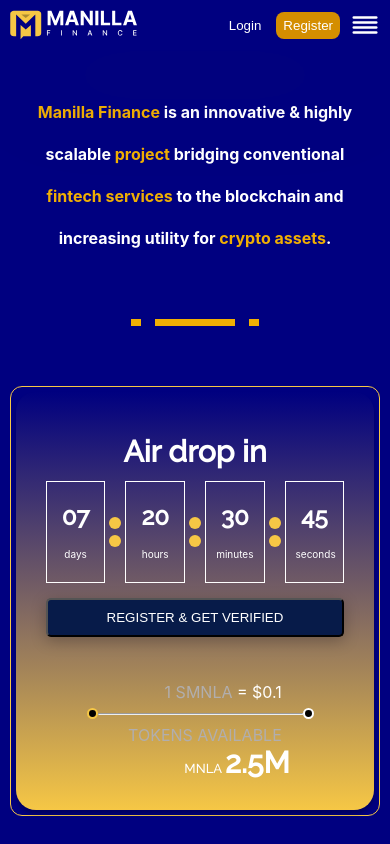
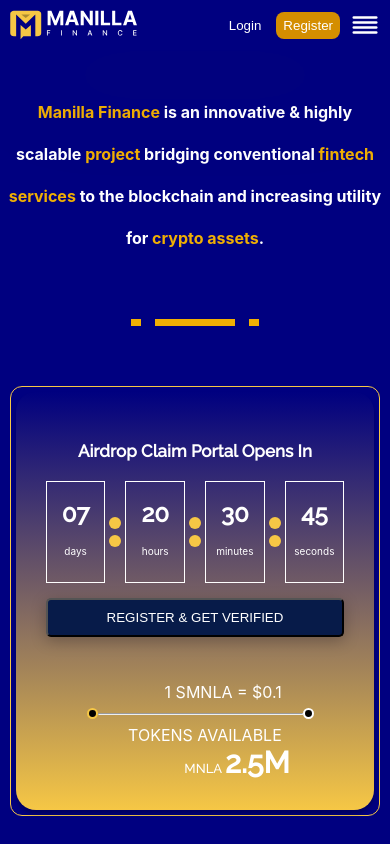
Before and after one commit to Dalu46/airdrop-campaign, a React (Create React App) app: page / in a window 390 px wide. Shown: the top 844 px of the page. Built offline with nearby package versions, Linux system fonts and the light colour scheme.

Commit message:
Fixed air-drop text

```diff
--- a/src/components/airdrop/AirDrop.js
+++ b/src/components/airdrop/AirDrop.js
@@ -11,7 +11,7 @@
     <div className="main-air-drop-container">
       <div className="air-drop-box">
         <div className="air-drop-text">
-          <p className="air-text">Air drop in</p>
+          <p className="air-text">Airdrop Claim Portal Opens In</p>
           <div className="count-down">
             <div className="date-box">
               <p className="date-box-num">{days}</p>
--- a/src/components/airdrop/airdrop.css
+++ b/src/components/airdrop/airdrop.css
@@ -14,7 +14,7 @@
     font-family: 'Raleway';
     font-style: normal;
     font-weight: 600;
-    font-size: 30px;
+    font-size: 25px;
     line-height: 59px;
     text-align: center;
     margin: 0;
@@ -39,9 +39,8 @@
 
 .smnla-text {
     margin-right: 2rem;
-    color: #B1AEAE;
+    color: white;
     text-align: right;
-    /* margin: auto 0; */
 }
 
 .amount-div p span {
@@ -65,7 +64,7 @@
 
 .date-box {
     border: 1px solid #ffff;
-    padding: 3px 10px;
+    /* padding: 3px 10px; */
     width: 20%;
     text-align: center;
 }
@@ -142,12 +141,23 @@
 }
 
 
+@media screen and (max-width: 1024px) {
+    .air-text {
+        font-size: 20px;
+    }
+}
+
+
 @media screen and (max-width: 880px) {
 
     .air-drop-box {
         justify-content: center;
         align-items: center;
         flex-direction: column;
+    }
+
+    .air-text {
+        font-size: 25px;
     }
 
     .air-drop-text {
@@ -178,6 +188,10 @@
     .day {
         font-size: 13px;
     }
+
+    .air-text {
+        font-size: 20px;
+    }
 }
 
 
@@ -194,6 +208,12 @@
     }
 }
 
+@media screen and (max-width: 540px) {
+    .air-text {
+        font-size: 17px;
+    }
+}
+
 @media screen and (max-width: 510px) {
     .main-air-drop-container {
         width: 85%;
@@ -205,4 +225,5 @@
         width: 95%;
         padding: 5px;
     }
+
 }
--- a/src/views/home/footer/footer.css
+++ b/src/views/home/footer/footer.css
@@ -123,7 +123,7 @@
         flex-direction: column;
     }
     .mnla-logo-div {
-        width: 100%;
+        width: 125%;
     }
     .social-media-div {
         margin: 0 auto;
--- a/src/views/home/head.css
+++ b/src/views/home/head.css
@@ -1,7 +1,7 @@
 .home-header {
     background-color: var(--background-blue);
     padding-top: 1px;
-    height: 100vh;
+    height: auto;
 }
 
 .manilla-text {
@@ -63,6 +63,6 @@
 @media screen and (max-width: 500px) {
     .manilla-text {
         font-size: 16px;
-        width: 85%;
+        width: 96%;
     }
 }
--- a/src/views/home/home video/video.css
+++ b/src/views/home/home video/video.css
@@ -63,3 +63,10 @@
         width: 75%;
     }
 }
+
+@media screen and (max-width: 390px) {
+    .video-box button {
+        width: 80%;
+        padding: 8px;
+    }
+}
```
